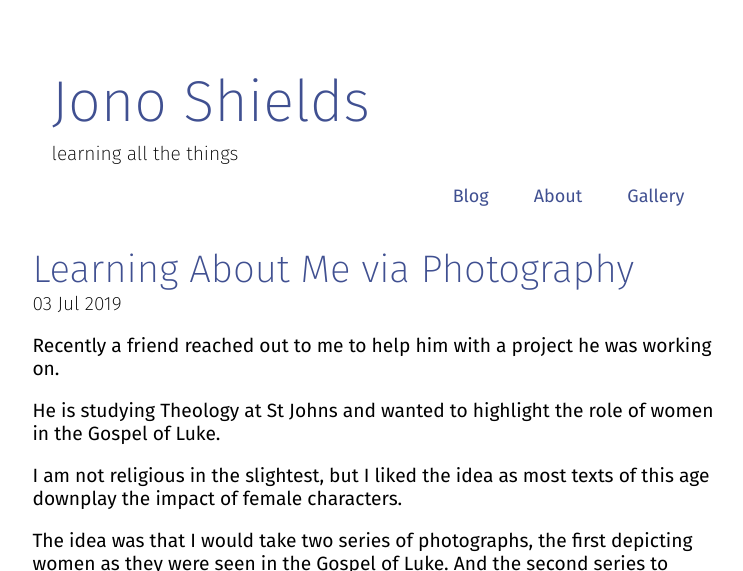
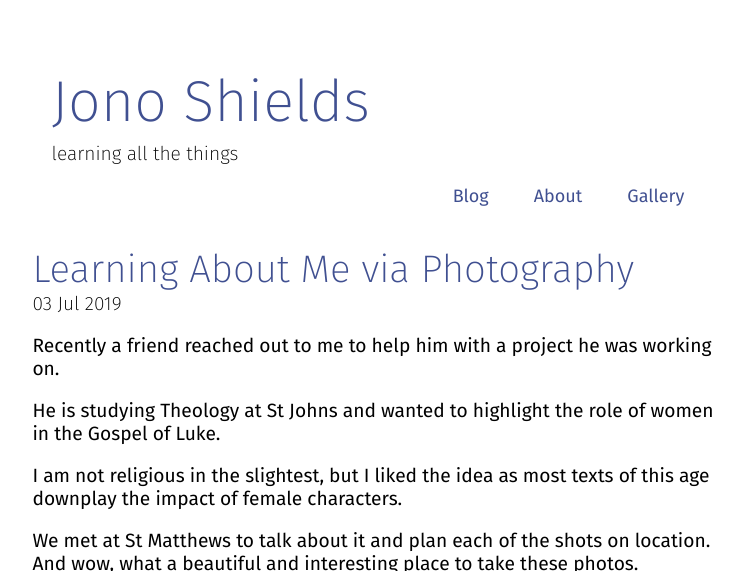
Before and after one commit to foopod/blog-3.0, a Jekyll site: the page built from index.html, in a window 1280 px wide and 900 px high, cut to the strip 0-571 px from the top of the window. Shown: the whole strip, without its empty margins (262-1005 px from the left). Built offline with Jekyll 4.4.1, drawn with Linux system fonts in a browser that asks for light colours; the list of posts is cut into pages by our own code.

Commit message:
add locaton

```diff
--- a/_posts/2019-07-03-gospel-of-luke.md
+++ b/_posts/2019-07-03-gospel-of-luke.md
@@ -11,6 +11,10 @@
 He is studying Theology at St Johns and wanted to highlight the role of women in the Gospel of Luke.
 
 I am not religious in the slightest, but I liked the idea as most texts of this age downplay the impact of female characters.
+
+We met at St Matthews to talk about it and plan each of the shots on location. And wow, what a beautiful and interesting place to take these photos.
+
+![](/public/images/luke-07-1024.jpg)
 
 The idea was that I would take two series of photographs, the first depicting women as they were seen in the Gospel of Luke. And the second series to recognise women that continue to or are about to undertake a role of service today.
 
```
